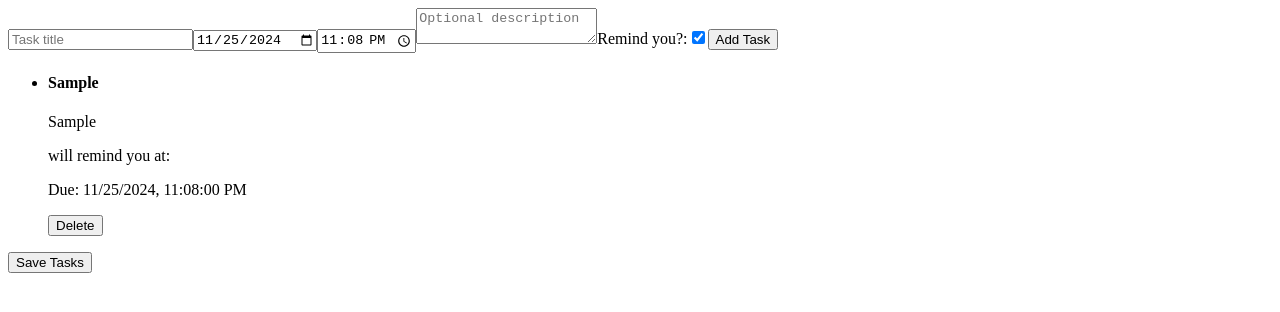
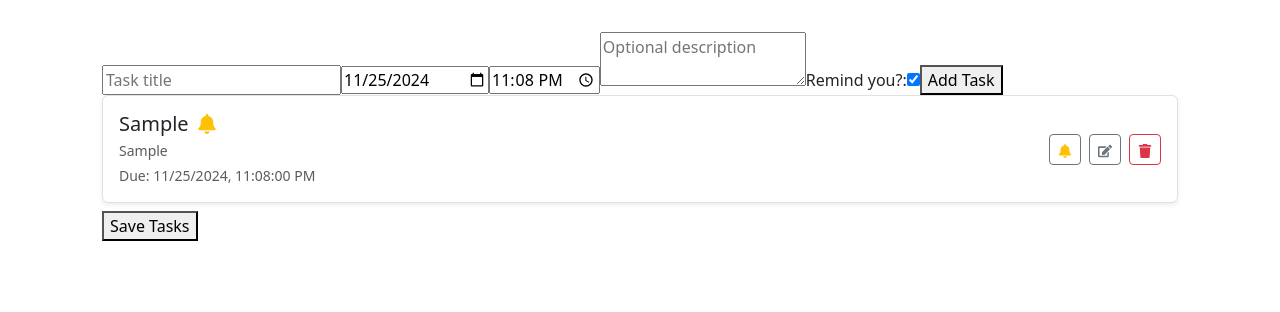
Before and after one commit to ternextensionteam/TERN, a React app: page / in a window 1280 px wide. Both pictures are taken after typing "Sample", "Sample" into the empty fields and a click on the button "Add Task". Built offline with nearby package versions, Linux system fonts and the light colour scheme; some packages are replaced by stand-ins of ours.

Commit message:
feat: integrate styling into todo list
Closes #54

```diff
--- a/package.json
+++ b/package.json
@@ -12,9 +12,11 @@
   "license": "ISC",
   "description": "",
   "dependencies": {
+    "bootstrap": "^5.3.3",
     "hawk2": "file:",
     "react": "^18.3.1",
-    "react-dom": "^18.3.1"
+    "react-dom": "^18.3.1",
+    "react-icons": "^5.3.0"
   },
   "devDependencies": {
     "@babel/preset-env": "^7.26.0",
@@ -22,7 +24,9 @@
     "@testing-library/jest-dom": "^6.6.3",
     "@testing-library/react": "^16.0.1",
     "babel-loader": "^9.2.1",
+    "css-loader": "^7.1.2",
     "jest": "^29.7.0",
+    "style-loader": "^4.0.0",
     "webpack": "^5.96.1",
     "webpack-cli": "^5.1.4"
   }
--- a/src/components/TaskSection/TaskSection.js
+++ b/src/components/TaskSection/TaskSection.js
@@ -4,7 +4,7 @@ import TodoList from '../TodoList/TodoList';
 import InputBar from '../Inputbar/InputBar';
 
 function TaskSection() {
-    const { tasks, addTask, deleteTask, saveTasks, loadTasks } = useTodoList();
+    const { tasks, addTask, deleteTask, toggleReminder, saveTasks, loadTasks } = useTodoList();
 
     // Load tasks from localStorage when the component mounts
     useEffect(() => {
@@ -14,7 +14,7 @@ function TaskSection() {
     return (
         <div className="sidebar container p-3">
             <InputBar onAddTask={addTask} />
-            <TodoList tasks={tasks} onDeleteTask={deleteTask} />
+            <TodoList tasks={tasks} onDeleteTask={deleteTask} onToggleReminder={toggleReminder}/>
             <button onClick={saveTasks}>Save Tasks</button>
         </div>
     );
--- a/src/components/TodoItem/TodoItem.js
+++ b/src/components/TodoItem/TodoItem.js
@@ -1,15 +1,52 @@
 import React from 'react';
+import { FaTrash, FaBell, FaEdit } from 'react-icons/fa';
 
-function TodoItem({ task, onDelete }) {
+function TodoItem({ task, onDelete, onToggleReminder, onEdit }) {
     return (
-        <li className="todo-item">
-            <div>
-                <h4>{task.text}</h4>
-                {task.description && <p>{task.description}</p>}
-                {task.reminder && <p>will remind you at:</p>}
-                {task.due && <p>Due: {task.due.toLocaleString()}</p>}
+        <li className="todo-item list-group-item d-flex align-items-center justify-content-between shadow-sm rounded mb-2 p-3">
+            <div className="task-info d-flex flex-column">
+                <h5 className="task-text mb-1 d-flex align-items-center">
+                    {task.text}
+                    {task.reminder && (
+                        <FaBell className="text-warning ms-2" title="Reminder Set" />
+                    )}
+                </h5>
+                {task.description && <p className="text-muted small mb-1">{task.description}</p>}
+                {task.due && task.due instanceof Date && (
+                    <small className="text-muted">
+                        Due: {task.due.toLocaleString()}
+                    </small>
+                )}
             </div>
-            <button onClick={() => onDelete(task.id)}>Delete</button>
+
+            <div className="task-actions d-flex align-items-center gap-2">
+                {/* Reminder Icon */}
+                <button
+                    className="btn btn-outline-secondary btn-sm"
+                    title="Toggle Reminder"
+                    onClick={() => onToggleReminder(task.id)}
+                >
+                    <FaBell className={task.reminder ? "text-warning" : ""} />
+                </button>
+
+                {/* Edit Icon */}
+                <button
+                    className="btn btn-outline-secondary btn-sm"
+                    title="Edit Task"
+                    onClick={() => onEdit(task.id)}
+                >
+                    <FaEdit />
+                </button>
+
+                {/* Delete Icon */}
+                <button
+                    className="btn btn-outline-danger btn-sm"
+                    title="Delete Task"
+                    onClick={() => onDelete(task.id)}
+                >
+                    <FaTrash />
+                </button>
+            </div>
         </li>
     );
 }
--- a/src/components/TodoList/TodoList.js
+++ b/src/components/TodoList/TodoList.js
@@ -1,11 +1,18 @@
 import React from 'react';
 import TodoItem from '../TodoItem/TodoItem';
 
-function TodoList({ tasks, onDeleteTask }) {
+function TodoList({ tasks, onDeleteTask,onToggleReminder}) {
     return (
-        <ul className="todo-list">
+        <ul className="list-group todo-list">
             {tasks.map(task => (
-                <TodoItem key={task.id} task={task} onDelete={onDeleteTask} />
+                <TodoItem
+                    key={task.id}
+                    task={task}
+                    onDelete={onDeleteTask}
+                    onEdit={(id) => console.log(`TODO impplement Edit task with ID: ${id}`)}
+                    onToggleReminder={onToggleReminder}
+
+                />
             ))}
         </ul>
     );
--- a/src/hooks/useTodoList/useTodoList.js
+++ b/src/hooks/useTodoList/useTodoList.js
@@ -29,6 +29,13 @@ export function useTodoList() {
         saveTasks();
     };
 
+    const toggleReminder = (taskId) => {
+        setTasks(tasks.map(task =>
+            task.id === taskId ? { ...task, reminder: !task.reminder } : task
+        ));
+        saveTasks();
+    };
+
     const saveTasks = () => {
         chrome.storage.local.set({ tasks });
     };
@@ -41,5 +48,5 @@ export function useTodoList() {
         });
     };
 
-    return { tasks, addTask, deleteTask, saveTasks, loadTasks };
+    return { tasks, addTask, deleteTask,toggleReminder, saveTasks, loadTasks };
 }
--- a/src/index.js
+++ b/src/index.js
@@ -1,6 +1,7 @@
 import React from "react";
 import ReactDOM from "react-dom/client";
 import Sidebar from './components/Sidebar/Sidebar';
+import 'bootstrap/dist/css/bootstrap.min.css';
 
 const root = ReactDOM.createRoot(document.getElementById("root"));
 root.render(<Sidebar />);
--- a/webpack.config.js
+++ b/webpack.config.js
@@ -18,6 +18,10 @@ module.exports = {
           loader: "babel-loader",
         },
       },
+      {
+        test: /\.css$/i,
+        use: ["style-loader", "css-loader"],
+      },
     ],
   },
   resolve: {
```
Also changed, not shown: index.html (+1 -0 lines), 1 other file.
